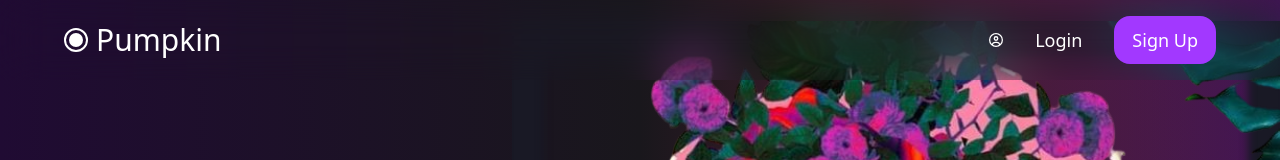
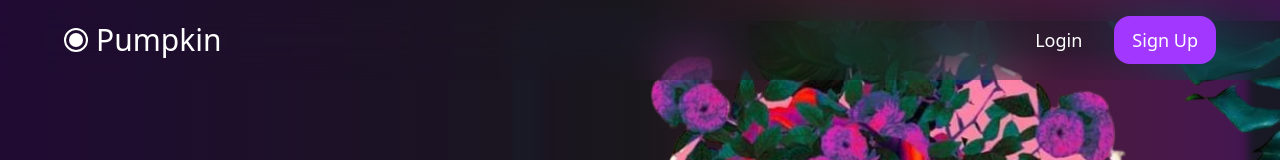
Before and after one commit to Ndaba31/dating-website, a Next.js app: page / in a window 1280 px wide. Shown: the top 160 px of the page. Built offline with nearby package versions, Linux system fonts and the light colour scheme.

Commit message:
Added context api

```diff
--- a/app/components/Navbar/index.tsx
+++ b/app/components/Navbar/index.tsx
@@ -1,3 +1,4 @@
+'use client'
 import { faCircleUser } from '@fortawesome/free-regular-svg-icons'
 import { FontAwesomeIcon } from '@fortawesome/react-fontawesome'
 import Link from 'next/link'
@@ -14,8 +15,8 @@ const Navbar = () => {
                     <Link href='/' className='text-3xl'>Pumpkin</Link>
                 </div>
                 <div className="flex items-center space-x-4">
-                    <button className='text-white'>
-                        <FontAwesomeIcon icon={faCircleUser} size='sm' className='text-white' />
+                    <button onClick={() => { console.log('Ndaba'); }} className='md:hidden'>
+                        <FontAwesomeIcon icon={faCircleUser} size='xl' />
                     </button>
                     <Link href='login' className='hidden md:block px-4 py-2 text-lg hover:opacity-50 bg=transparent rounded-2xl'>Login</Link>
                     <Link href='signup' className='hidden md:block px-4 py-2 text-lg hover:bg-white hover:text-black bg-[#A238FF] rounded-2xl border-2 border-[#A238FF]'>Sign Up</Link>
```
Also changed, not shown: app/contexts/DateContext.ts (added).
